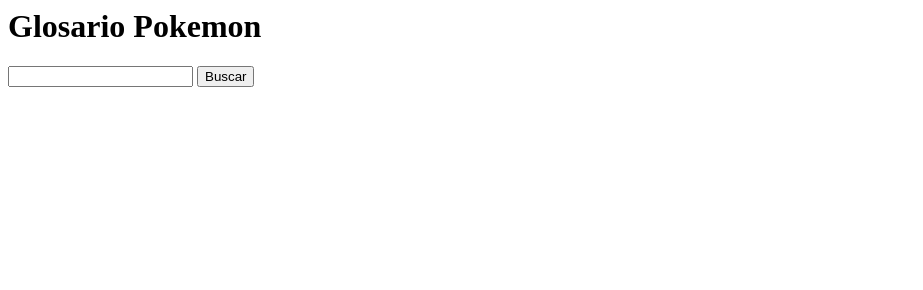
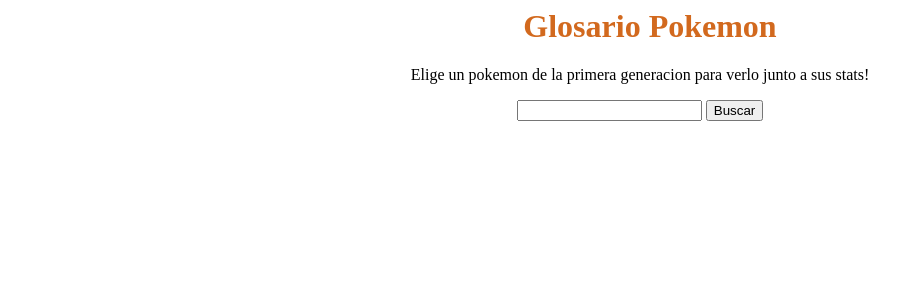
Before and after one commit to sergiokalima/pokeApi, a website: page index.html in a window 1280 px wide. Shown: the whole page, without its empty margins (0-923 px from the left). Drawn offline with nearby package versions, Linux system fonts and the light colour scheme.

Commit message:
Add files via upload
update files

```diff
--- a/app.js
+++ b/app.js
@@ -49,7 +49,7 @@
       data: pokemon.stats.map((el) => el.base_stat),
       backgroundColor: [
         'rgb(54, 162, 235)',
-        'rgb(255, 205, 86)',
+        'rgb(225, 205, 86)',
         'rgb(125, 65, 86)',
         'rgb(155, 59, 232)',
         'rgb(24, 262, 35)',
--- a/index.html
+++ b/index.html
@@ -5,11 +5,14 @@
 
 
   <title>Document</title>
+
+  <link rel="stylesheet" href="styles.css">
 </head>
 <body>
-  <h1>Glosario Pokemon</h1>
+  <h1 class="primero">Glosario Pokemon</h1>
+  <p>Elige un pokemon de la primera generacion para verlo junto a sus stats!</p>
 
-  <form>
+  <form class="form">
     <input id="inputText" type="text">
     <button id="submit" type="submit">Buscar</button>
   </form>
--- /dev/null
+++ b/package.json
@@ -0,0 +1,5 @@
+{
+  "dependencies": {
+    "chartjs": "^0.3.24"
+  }
+}
--- /dev/null
+++ b/styles.css
@@ -0,0 +1,16 @@
+.primero{
+  color: chocolate;
+  margin-left: 20px;
+}
+
+.form{
+  text-align: center;
+}
+
+h1{
+  text-align: center;
+}
+
+p{
+  text-align: center;
+}
```
Also changed, not shown: 1 other file.
